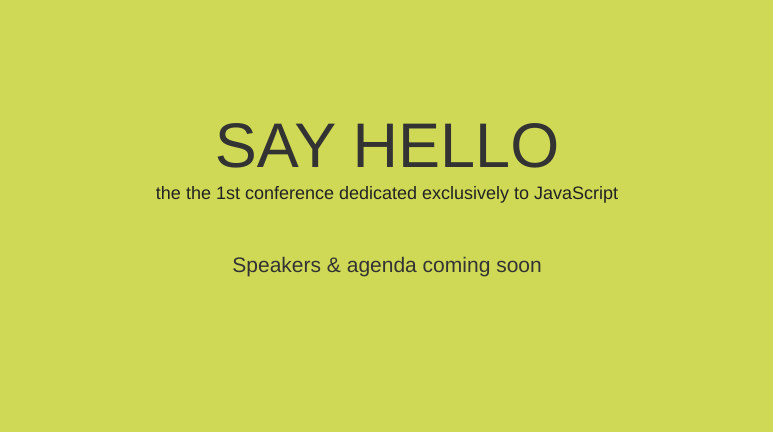
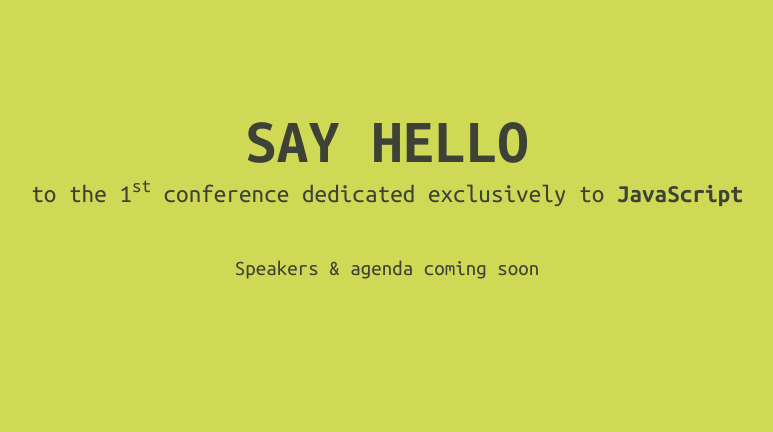
Before and after one commit to PearlVentures/hello.js.org, a website: page index.html in a window 1280 px wide. Shown: the part 266-698 px from the top of the page, without its empty margins (253-1026 px from the left). Drawn offline with Linux system fonts and the light colour scheme.

Commit message:
Added more styles and did some code cleanup

```diff
--- a/index.html
+++ b/index.html
@@ -6,6 +6,7 @@
   <meta http-equiv="Content-Language" content="en">
 
   <title>HelloJS - 1st conference dedicated exclusively to JavaScript</title>
+  <link href='http://fonts.googleapis.com/css?family=Ubuntu+Mono:400,700' rel='stylesheet' type='text/css'>
   <link rel="stylesheet" href="public/assets/css/hellojs.min.css">
   <link rel="icon" type="image/x-icon" href="public/assets/img/favicon.ico">
 </head>
@@ -14,10 +15,11 @@
     <div class="landing-vertical">
       <div class="container">
         <section class="col-lg-8 col-lg-offset-2">
-          <img class='hero-brand' src="public/assets/img/logo-lg.png" alt="">
+          <img class='hero-brand' src="public/assets/img/logo-lg.png" alt="HelloJS">
           <h2>
             Say Hello
-            <small>the the 1st conference dedicated exclusively to JavaScript</small>
+            <small>to the 1<sup>st</sup> conference dedicated exclusively to
+              <strong>JavaScript</strong></small>
           </h2>
           <p class="lead">Speakers &amp; agenda coming soon</p>
         </section>
--- a/src/less/hellojs.less
+++ b/src/less/hellojs.less
@@ -49,5 +49,5 @@
 @import "lib/bootstrap/utilities.less";
 @import "lib/bootstrap/responsive-utilities.less";
 
-
+@import "lib/hellojs/variables.less";
 @import "lib/hellojs/global.less";
--- a/src/less/lib/hellojs/global.less
+++ b/src/less/lib/hellojs/global.less
@@ -1,11 +1,13 @@
 html,
 body {
   height: 100%;
+  font-family: 'Ubuntu Mono', sans-serif;
 }
 
 body {
   position: relative;
   background-color: #CFD956;
+  color: @gray-base;
 }
 
 .landing-hero {
@@ -28,15 +30,16 @@
   h2 {
     margin-bottom: 48px;
     font-size: floor(@font-size-h1 * 1.75);
+    font-weight: 700;
     line-height: floor(@font-size-h1 * 1.5);
     text-transform: uppercase;
   }
 
   small {
     display: block;
-    margin: 12px;
-    font-size: @font-size-large;
+    margin: 12px 0;
+    font-size: 40%;
     text-transform: none;
-    color: @gray-darker;
+    color: @gray-base;
   }
 }
--- /dev/null
+++ b/src/less/lib/hellojs/variables.less
@@ -0,0 +1 @@
+@gray-base: #3E4136;
```
Also changed, not shown: build/tasks/styles.js, public/assets/css/hellojs.min.css.
